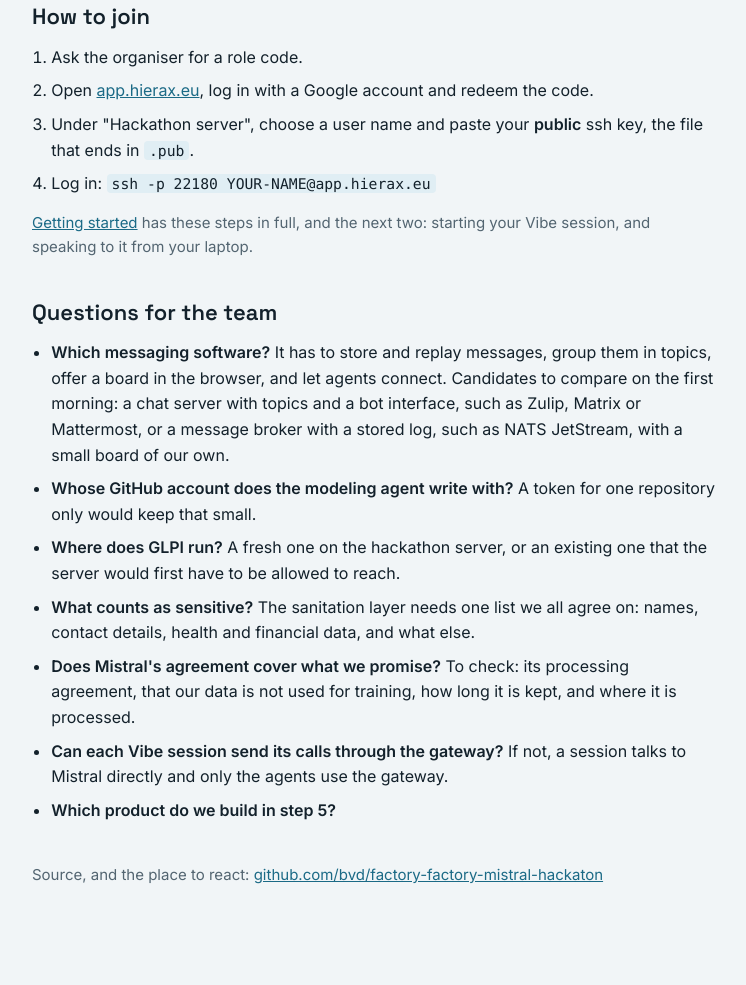
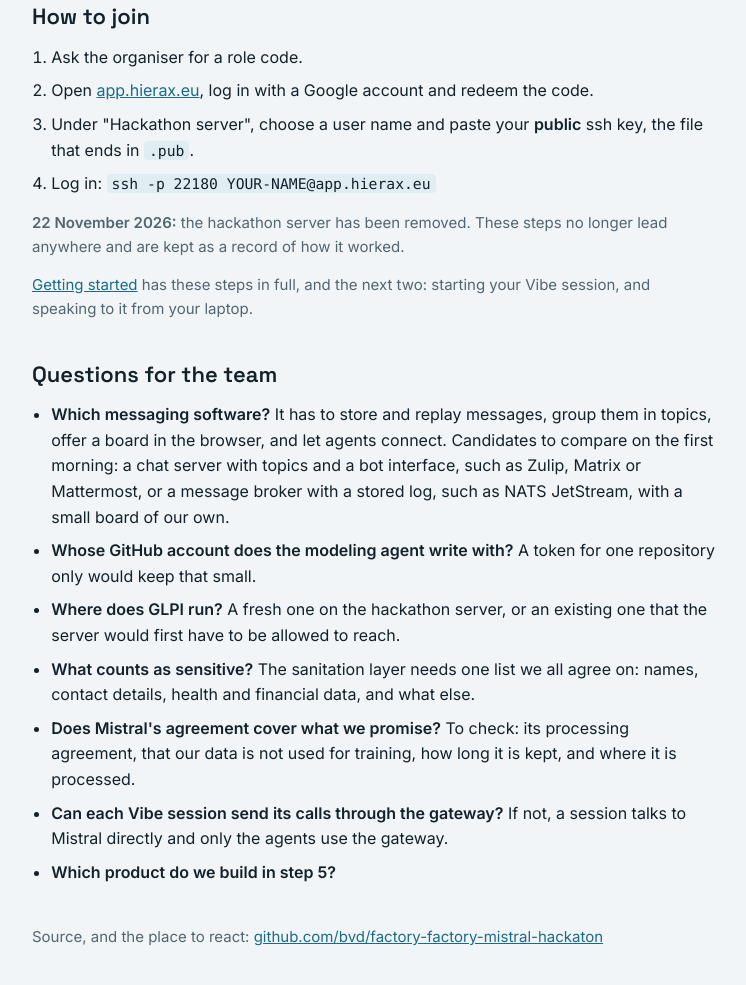
Before and after one commit to bvd/factory-factory-mistral-hackaton, a plain HTML site: page index.html in a window 1280 px wide. Shown: the part 4693-5678 px from the top of the page, without its empty margins (88-834 px from the left). Before the commit the page ends 5644 px from the top, so only its background shows below. Drawn offline with Linux system fonts and the light colour scheme.

Commit message:
The hackathon server has been removed: say so under How to join
Co-Authored-By: Claude Fable 5.2 <noreply@anthropic.com>

```diff
--- a/index.html
+++ b/index.html
@@ -379,7 +379,8 @@ code { font-family: ui-monospace, Consolas, monospace; font-size: 0.92em; backgr
       <li>Under "Hackathon server", choose a user name and paste your <strong>public</strong> ssh key, the file that ends in <code>.pub</code>.</li>
       <li>Log in: <code>ssh -p 22180 YOUR-NAME@app.hierax.eu</code></li>
     </ol>
-    <p class="note"><a href="https://github.com/bvd/factory-factory-mistral-hackaton/blob/main/GETTING-STARTED.md">Getting started</a> has these steps in full, and the next two: starting your Vibe session, and speaking to it from your laptop.</p>
+    <p class="note"><strong>22 November 2026:</strong> the hackathon server has been removed. These steps no longer lead anywhere and are kept as a record of how it worked.</p>
+      <p class="note"><a href="https://github.com/bvd/factory-factory-mistral-hackaton/blob/main/GETTING-STARTED.md">Getting started</a> has these steps in full, and the next two: starting your Vibe session, and speaking to it from your laptop.</p>
   </section>
 
   <section class="col">
```
